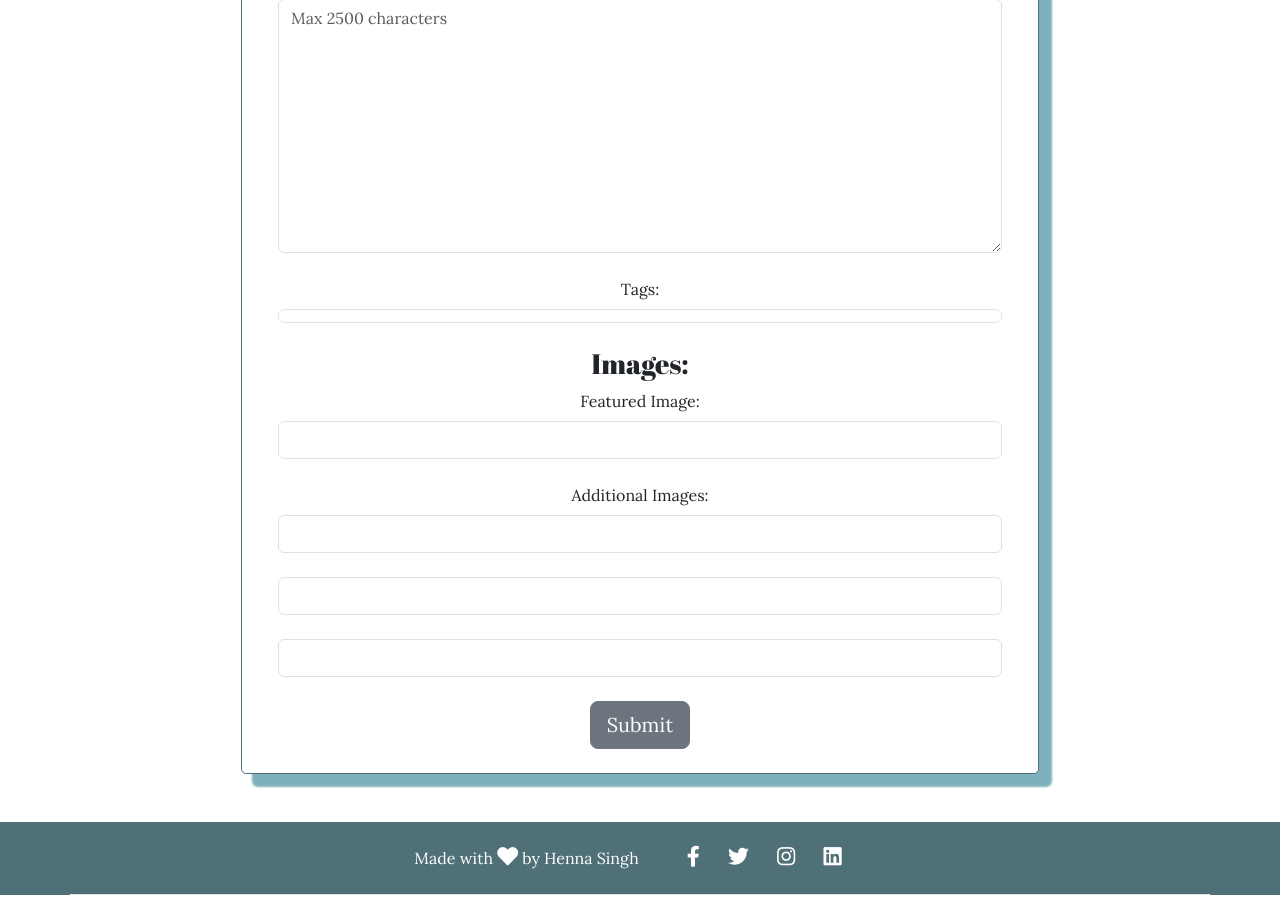
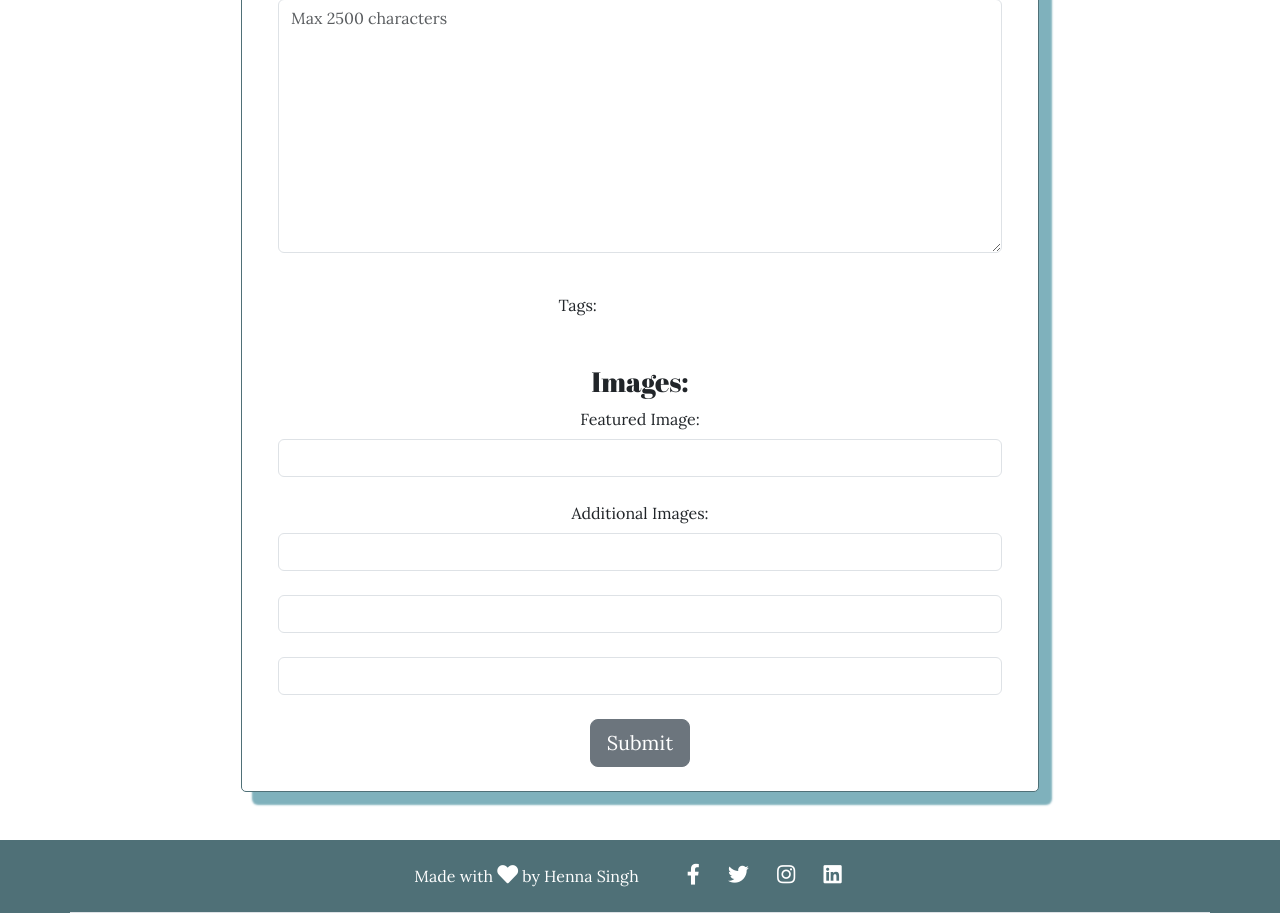
Before and after one commit to hennasingh/ArtisanAlley, a Django app: page /create-artwork/ in a window 1280 px wide. Shown: the part 665-1578 px from the top of the page. Run offline with Django 4.2, Linux system fonts and the light colour scheme; the visitor is signed in with stand-in values (Sample User, id 1); data that the repository does not hold is empty; some libraries are stand-ins or nearby versions.

Commit message:
Edits Tags in artwork form and styled

```diff
--- a/artworks/templates/artworks/artwork_form.html
+++ b/artworks/templates/artworks/artwork_form.html
@@ -3,18 +3,14 @@
 {% load widget_tweaks %}
 {% block content %}
 
-<section class="artworkForm-section">
+<section>
     <div class="container">
         <div class="row justify-content-center">
             <div class="col-10 text-center my-5 p-4 form-container">
-                <form class="form" method="POST" enctype="multipart/form-data" id="artwork-form">
+                <form class="form" method="POST" enctype="multipart/form-data">
                     {% csrf_token %}
                     <div class="row justify-content-center">
-                        {% if page == 'update-artwork' %}
-                        <h1>Update Artwork</h1>
-                        {% else %}
                         <h1>Artwork Details</h1>
-                        {% endif %}
                         <div class="col-12 mt-3">
                             <div class="row">
                                 <div class="col-12 col-md-6">
@@ -78,11 +74,12 @@
                                 </div>
                             </div>
                         </div>
-                        <div class="row">
-                            <div class="col-12">
-                                <div class="form-group mb-4">
+                        <!-- Tags -->
+                        <div class="row align-items-start">
+                            <div class="col-10">
+                                <div class="form-group mb-4 py-3">
                                     <label for="id_tags" class="form-label">Tags:</label>
-                                    {% render_field form.tags class="form-control" %}
+                                    {{ form.tags }}
                                     {% for error in field.errors %}
                                     <span class="text-danger">{{ error }}</span>
                                     {% endfor %}
--- a/static/styles/main.css
+++ b/static/styles/main.css
@@ -205,8 +205,12 @@ span > small {
   border: 2px solid #e5e7eb;
 }
 
-.form-group input[type="checkbox"] {
-  margin-right: 10px;
+#id_tags {
+  display: flex;
+  flex-direction: column;
+  gap: 0.6rem;
+  align-items: self-start;
+  margin-left: 2em;
 }
 
 /* Inbox */
```
